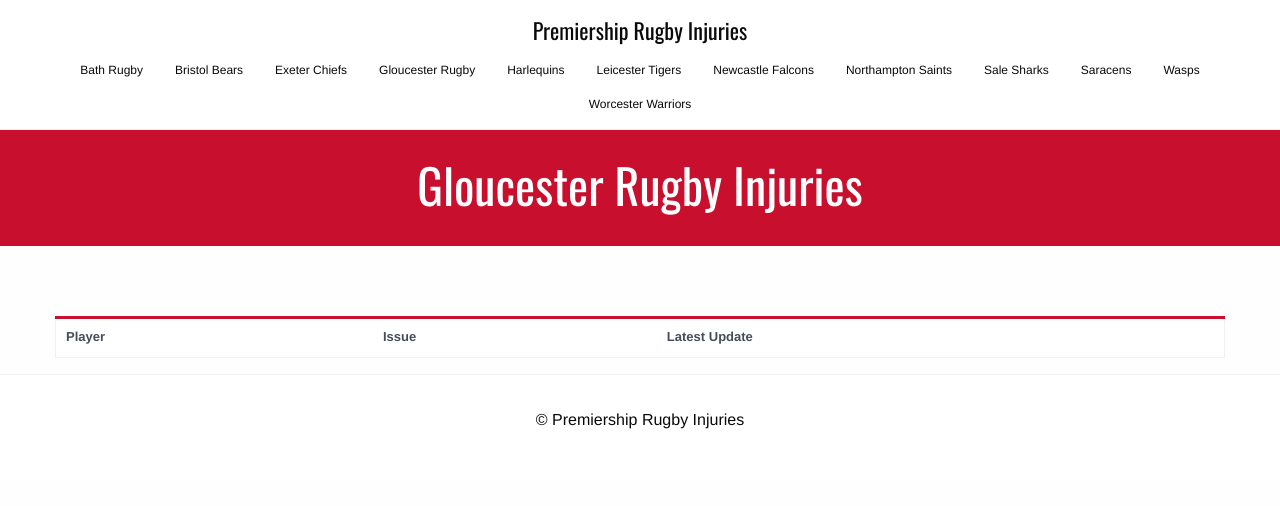
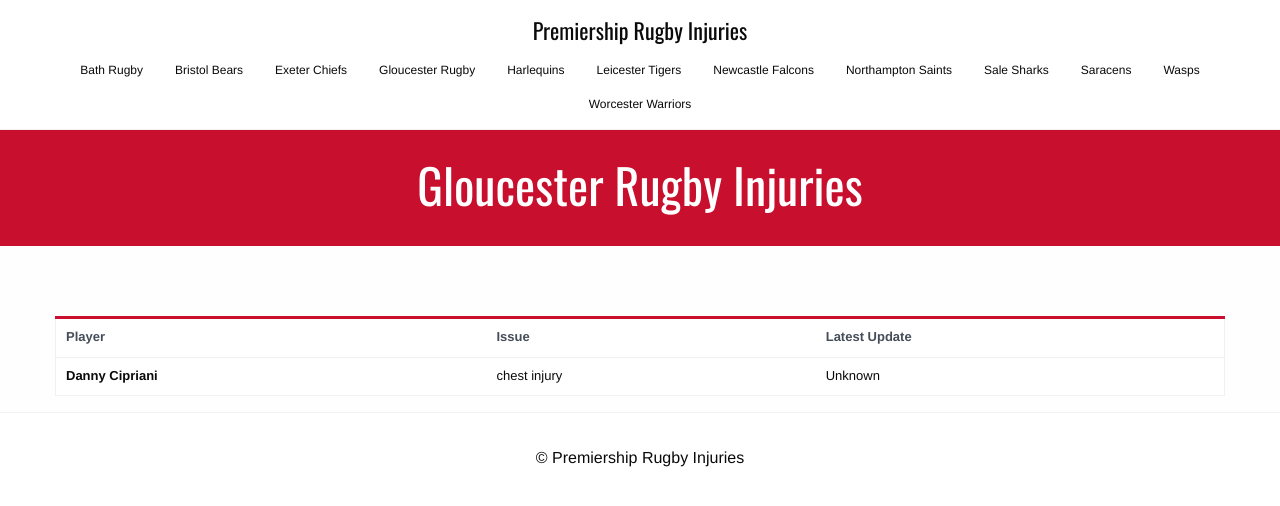
Before and after one commit to krussll/rugbyinjuries, a Jekyll site: the page built from teams/gloucester-rugby.html, in a window 1280 px wide. Shown: the top 506 px of the page. Built offline with Jekyll 4.4.1, drawn with Linux system fonts in a browser that asks for light colours.

Commit message:
Update injuries.yml

```diff
--- a/_data/injuries.yml
+++ b/_data/injuries.yml
@@ -36,7 +36,11 @@
   players: ""
 
 - name: "Gloucester Rugby"
-  players: ""
+  players:
+    - name: "Danny Cipriani"
+      injury: "chest injury"
+      expectedreturn: "Unknown"
+      source: "https://www.premiershiprugby.com/2018-2019/big-match-preview-leicester-tigers-v-gloucester-rugby-in-gallagher-premiership-rugby/"
 
 - name: "Harlequins"
   players: ""
```
